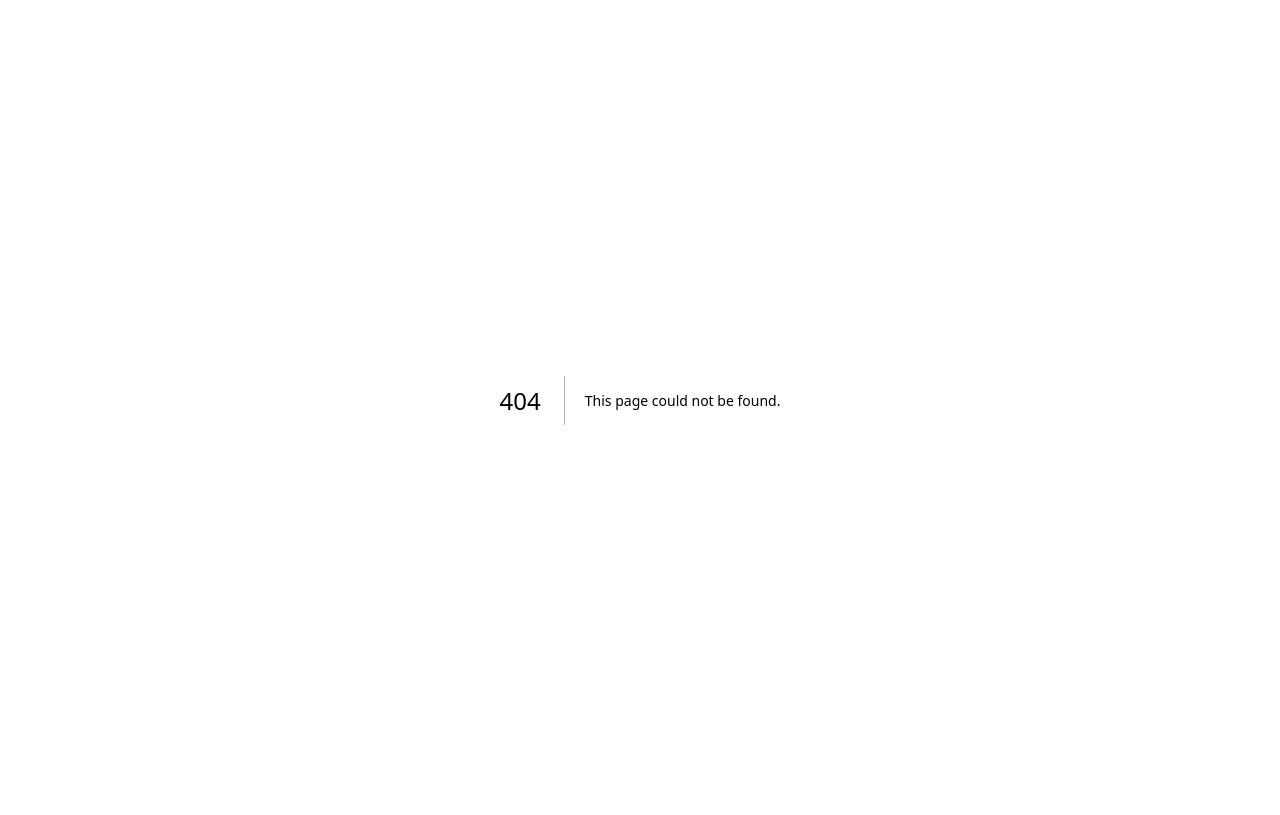
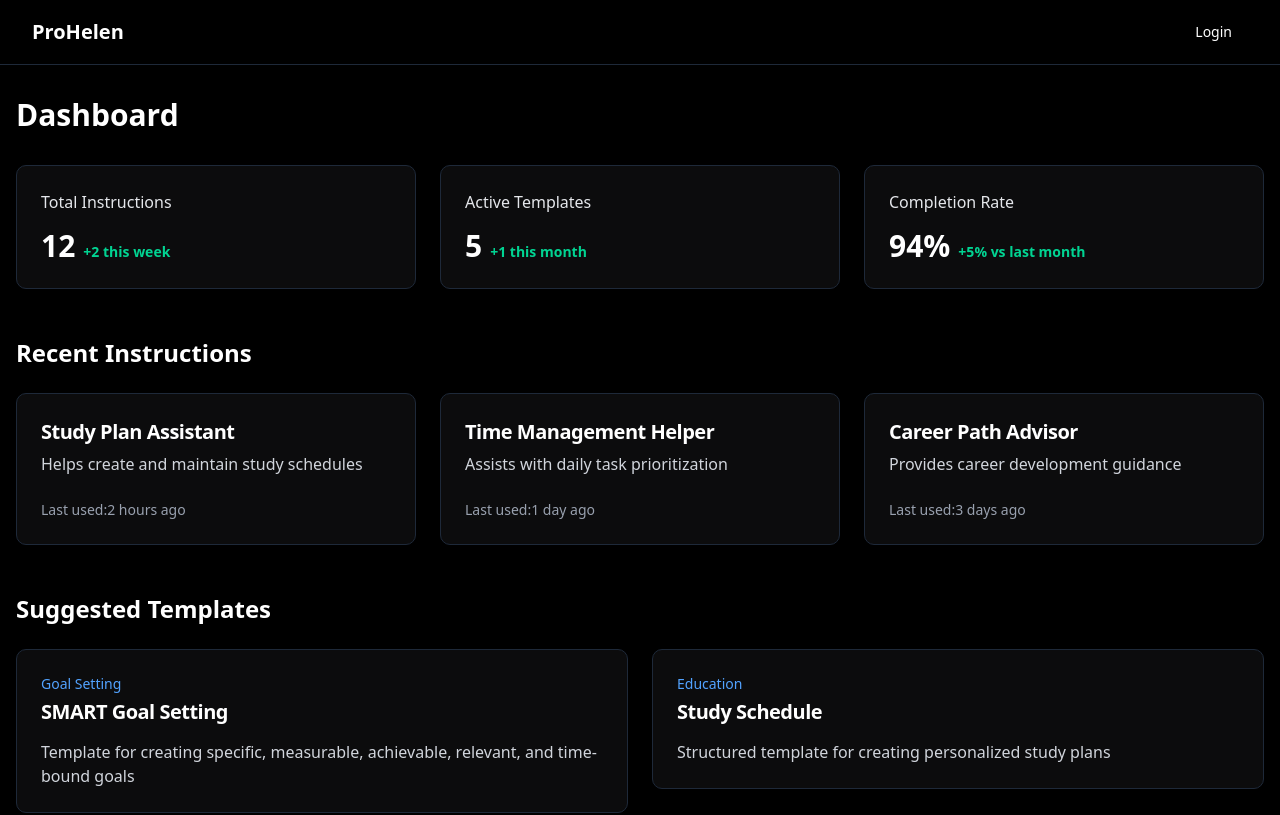
Before and after one commit to huccct/ProHelen, a Next.js app: page /dashboard in a window 1280 px wide. Before the commit this address had no page. Shown: the top 815 px of the page. Built offline with nearby package versions, Linux system fonts and the light colour scheme; no server answers.

Commit message:
feat: init dashboard ui

```diff
--- /dev/null
+++ b/src/app/dashboard/_components/recent-instructions.tsx
@@ -0,0 +1,57 @@
+'use client'
+
+import { Card, CardContent, CardDescription, CardHeader, CardTitle } from '@/components/ui/card'
+import { motion } from 'framer-motion'
+import { useRouter } from 'next/navigation'
+
+const recentInstructions = [
+  {
+    id: '1',
+    title: 'Study Plan Assistant',
+    description: 'Helps create and maintain study schedules',
+    lastUsed: '2 hours ago',
+  },
+  {
+    id: '2',
+    title: 'Time Management Helper',
+    description: 'Assists with daily task prioritization',
+    lastUsed: '1 day ago',
+  },
+  {
+    id: '3',
+    title: 'Career Path Advisor',
+    description: 'Provides career development guidance',
+    lastUsed: '3 days ago',
+  },
+]
+
+export function RecentInstructions() {
+  const router = useRouter()
+
+  return (
+    <div className="grid grid-cols-1 md:grid-cols-2 lg:grid-cols-3 gap-6">
+      {recentInstructions.map((instruction, index) => (
+        <motion.div
+          key={instruction.id}
+          initial={{ opacity: 0, y: 20 }}
+          animate={{ opacity: 1, y: 0 }}
+          transition={{ delay: index * 0.1 }}
+          onClick={() => router.push(`/builder/${instruction.id}`)}
+        >
+          <Card className="bg-zinc-900/50 border-gray-800 cursor-pointer hover:bg-zinc-900/70 transition-colors">
+            <CardHeader>
+              <CardTitle className="text-xl font-bold text-white">{instruction.title}</CardTitle>
+              <CardDescription className="text-base text-gray-300">{instruction.description}</CardDescription>
+            </CardHeader>
+            <CardContent>
+              <div className="text-sm text-gray-400">
+                Last used:
+                {instruction.lastUsed}
+              </div>
+            </CardContent>
+          </Card>
+        </motion.div>
+      ))}
+    </div>
+  )
+}
--- /dev/null
+++ b/src/app/dashboard/_components/stats-overview.tsx
@@ -0,0 +1,49 @@
+'use client'
+
+import { Card, CardHeader } from '@/components/ui/card'
+import { motion } from 'framer-motion'
+
+const stats = [
+  {
+    title: 'Total Instructions',
+    value: '12',
+    change: '+2 this week',
+  },
+  {
+    title: 'Active Templates',
+    value: '5',
+    change: '+1 this month',
+  },
+  {
+    title: 'Completion Rate',
+    value: '94%',
+    change: '+5% vs last month',
+  },
+]
+
+export function StatsOverview() {
+  return (
+    <div className="grid grid-cols-1 md:grid-cols-3 gap-6">
+      {stats.map((stat, index) => (
+        <motion.div
+          key={stat.title}
+          initial={{ opacity: 0, y: 20 }}
+          animate={{ opacity: 1, y: 0 }}
+          transition={{ delay: index * 0.1 }}
+        >
+          <Card className="bg-zinc-900/50 border-gray-800">
+            <CardHeader>
+              <h3 className="text-base font-medium text-gray-200">{stat.title}</h3>
+              <div className="flex items-baseline mt-2">
+                <p className="text-3xl font-bold text-white">{stat.value}</p>
+                <p className="ml-2 flex items-baseline text-sm font-semibold text-emerald-400">
+                  {stat.change}
+                </p>
+              </div>
+            </CardHeader>
+          </Card>
+        </motion.div>
+      ))}
+    </div>
+  )
+}
--- /dev/null
+++ b/src/app/dashboard/_components/template-grid.tsx
@@ -0,0 +1,58 @@
+'use client'
+
+import { Card, CardDescription, CardHeader, CardTitle } from '@/components/ui/card'
+import { motion } from 'framer-motion'
+import { useRouter } from 'next/navigation'
+
+const templates = [
+  {
+    id: '1',
+    title: 'SMART Goal Setting',
+    description: 'Template for creating specific, measurable, achievable, relevant, and time-bound goals',
+    category: 'Goal Setting',
+  },
+  {
+    id: '2',
+    title: 'Study Schedule',
+    description: 'Structured template for creating personalized study plans',
+    category: 'Education',
+  },
+  {
+    id: '3',
+    title: 'Career Planning',
+    description: 'Guide for mapping out career development steps',
+    category: 'Career',
+  },
+  {
+    id: '4',
+    title: 'Time Management',
+    description: 'Framework for effective time allocation and task prioritization',
+    category: 'Productivity',
+  },
+]
+
+export function TemplateGrid() {
+  const router = useRouter()
+
+  return (
+    <div className="grid grid-cols-1 md:grid-cols-2 gap-6">
+      {templates.map((template, index) => (
+        <motion.div
+          key={template.id}
+          initial={{ opacity: 0, y: 20 }}
+          animate={{ opacity: 1, y: 0 }}
+          transition={{ delay: index * 0.1 }}
+          onClick={() => router.push(`/templates/${template.id}`)}
+        >
+          <Card className="bg-zinc-900/50 border-gray-800 cursor-pointer hover:bg-zinc-900/70 transition-colors">
+            <CardHeader>
+              <div className="text-sm font-medium text-blue-400 mb-1">{template.category}</div>
+              <CardTitle className="text-xl font-bold text-white">{template.title}</CardTitle>
+              <CardDescription className="text-base text-gray-300 mt-2">{template.description}</CardDescription>
+            </CardHeader>
+          </Card>
+        </motion.div>
+      ))}
+    </div>
+  )
+}
--- /dev/null
+++ b/src/app/dashboard/page.tsx
@@ -0,0 +1,34 @@
+'use client'
+
+import { NavBar } from '@/components/nav-bar'
+import { RecentInstructions } from './_components/recent-instructions'
+import { StatsOverview } from './_components/stats-overview'
+import { TemplateGrid } from './_components/template-grid'
+
+export default function DashboardPage() {
+  return (
+    <div className="min-h-screen bg-black text-white">
+      <NavBar />
+      <main className="container mx-auto px-4 py-8">
+        <h1 className="text-3xl font-bold mb-8">Dashboard</h1>
+
+        {/* Stats Overview Section */}
+        <section className="mb-12">
+          <StatsOverview />
+        </section>
+
+        {/* Recent Instructions Section */}
+        <section className="mb-12">
+          <h2 className="text-2xl font-semibold mb-6">Recent Instructions</h2>
+          <RecentInstructions />
+        </section>
+
+        {/* Template Suggestions Section */}
+        <section>
+          <h2 className="text-2xl font-semibold mb-6">Suggested Templates</h2>
+          <TemplateGrid />
+        </section>
+      </main>
+    </div>
+  )
+}
--- /dev/null
+++ b/src/components/ui/card.tsx
@@ -0,0 +1,85 @@
+import { cn } from '@/lib/utils'
+import * as React from 'react'
+
+const Card = React.forwardRef<
+  HTMLDivElement,
+  React.HTMLAttributes<HTMLDivElement>
+>(({ className, ...props }, ref) => (
+  <div
+    ref={ref}
+    className={cn(
+      'rounded-lg border bg-card text-card-foreground shadow-sm',
+      className,
+    )}
+    {...props}
+  />
+))
+Card.displayName = 'Card'
+
+const CardHeader = React.forwardRef<
+  HTMLDivElement,
+  React.HTMLAttributes<HTMLDivElement>
+>(({ className, ...props }, ref) => (
+  <div
+    ref={ref}
+    className={cn('flex flex-col space-y-1.5 p-6', className)}
+    {...props}
+  />
+))
+CardHeader.displayName = 'CardHeader'
+
+const CardTitle = React.forwardRef<
+  HTMLParagraphElement,
+  React.HTMLAttributes<HTMLHeadingElement>
+>(({ className, ...props }, ref) => (
+  <h3
+    ref={ref}
+    className={cn(
+      'text-2xl font-semibold leading-none tracking-tight',
+      className,
+    )}
+    {...props}
+  />
+))
+CardTitle.displayName = 'CardTitle'
+
+const CardDescription = React.forwardRef<
+  HTMLParagraphElement,
+  React.HTMLAttributes<HTMLParagraphElement>
+>(({ className, ...props }, ref) => (
+  <p
+    ref={ref}
+    className={cn('text-sm text-muted-foreground', className)}
+    {...props}
+  />
+))
+CardDescription.displayName = 'CardDescription'
+
+const CardContent = React.forwardRef<
+  HTMLDivElement,
+  React.HTMLAttributes<HTMLDivElement>
+>(({ className, ...props }, ref) => (
+  <div ref={ref} className={cn('p-6 pt-0', className)} {...props} />
+))
+CardContent.displayName = 'CardContent'
+
+const CardFooter = React.forwardRef<
+  HTMLDivElement,
+  React.HTMLAttributes<HTMLDivElement>
+>(({ className, ...props }, ref) => (
+  <div
+    ref={ref}
+    className={cn('flex items-center p-6 pt-0', className)}
+    {...props}
+  />
+))
+CardFooter.displayName = 'CardFooter'
+
+export {
+  Card,
+  CardContent,
+  CardDescription,
+  CardFooter,
+  CardHeader,
+  CardTitle,
+}
```
